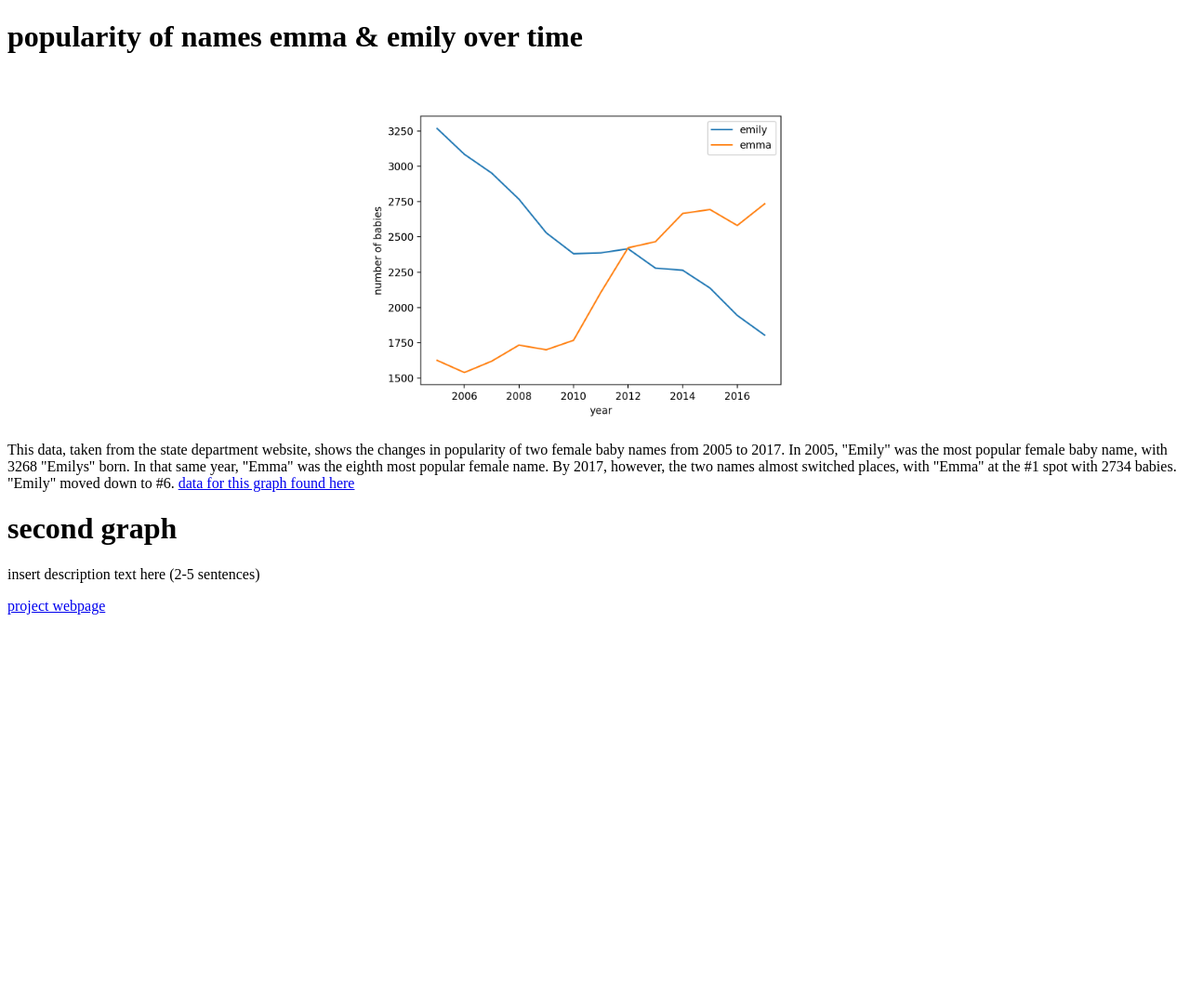
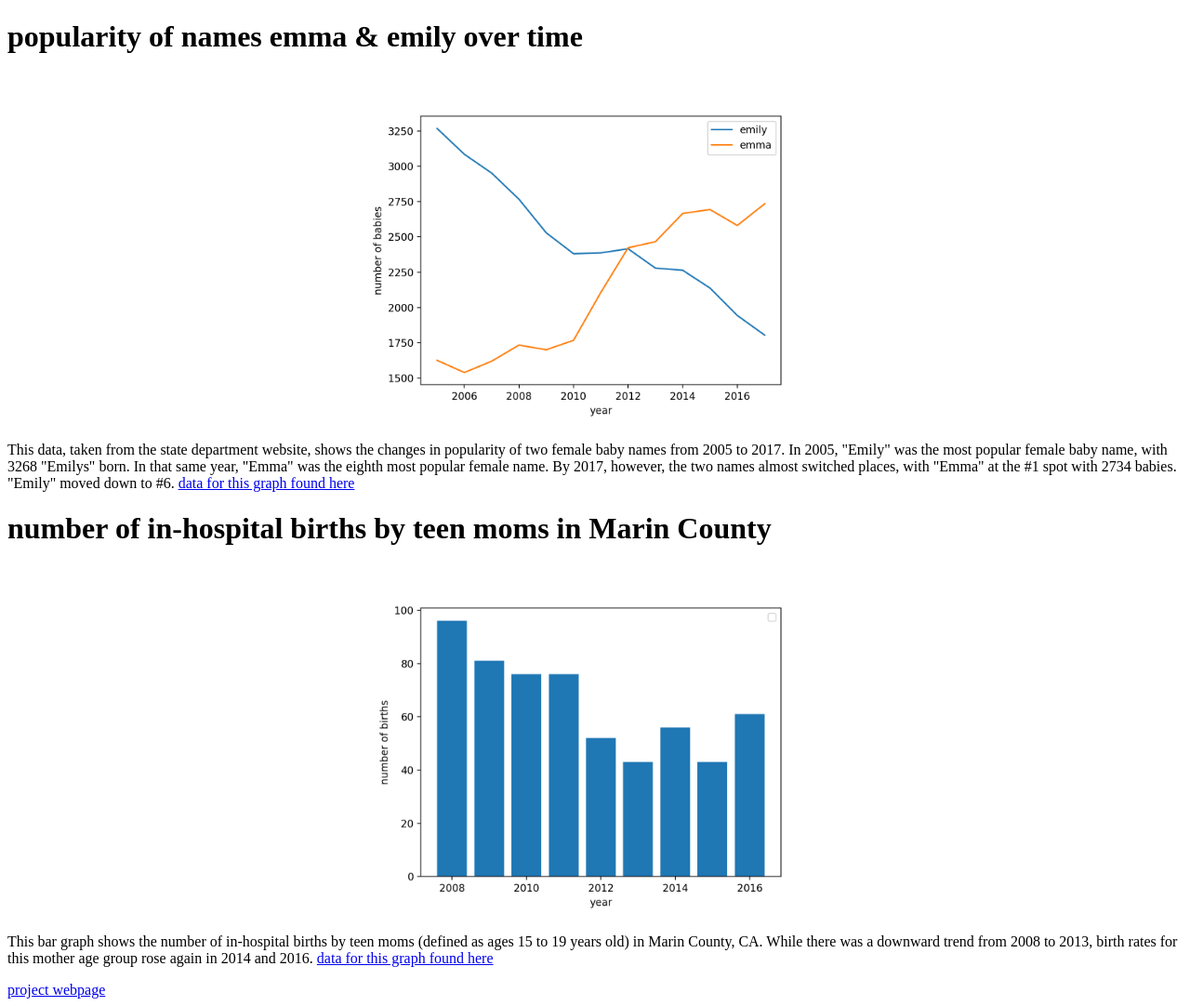
Before and after one commit to jamiehaughton/homework4, a plain HTML site: page index.html in a window 1280 px wide. Shown: the whole page at 93% size. Before the commit the page ends 800 px from the top, so only its background shows below. Drawn offline with Linux system fonts and the light colour scheme.

Commit message:
Update index.html

```diff
--- a/index.html
+++ b/index.html
@@ -23,15 +23,16 @@ By 2017, however, the two names almost switched places, with "Emma" at the #1 sp
 </p>
 
 
-<h1> second graph </h1>
+<h1> number of in-hospital births by teen moms in Marin County </h1>
 
 <center>
-      <!--<img width=xxx src="xxx.png">-->
+      <img width=500px src="births copy.png">
 </center>
 
 <p>
-insert description text here (2-5 sentences)
-<!--<a href="link">data for this graph found here</a>-->
+This bar graph shows the number of in-hospital births by teen moms (defined as ages 15 to 19 years old) in Marin County, CA.
+While there was a downward trend from 2008 to 2013, birth rates for this mother age group rose again in 2014 and 2016.
+<a href="https://catalog.data.gov/dataset/number-of-in-hospital-births-by-mothers-age-group-7f54b">data for this graph found here</a>
 </p>
 
       <a href="https://github.com/mikeizbicki/cmc-csci040/tree/master/hw_04">project webpage</a>
```
